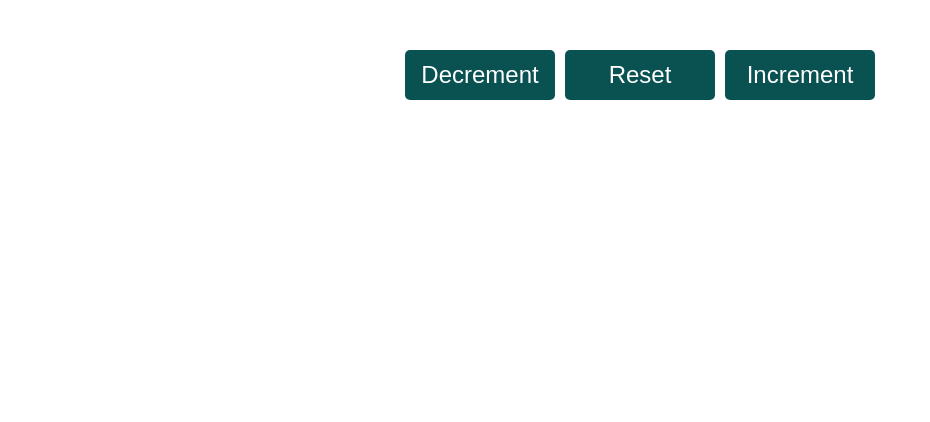
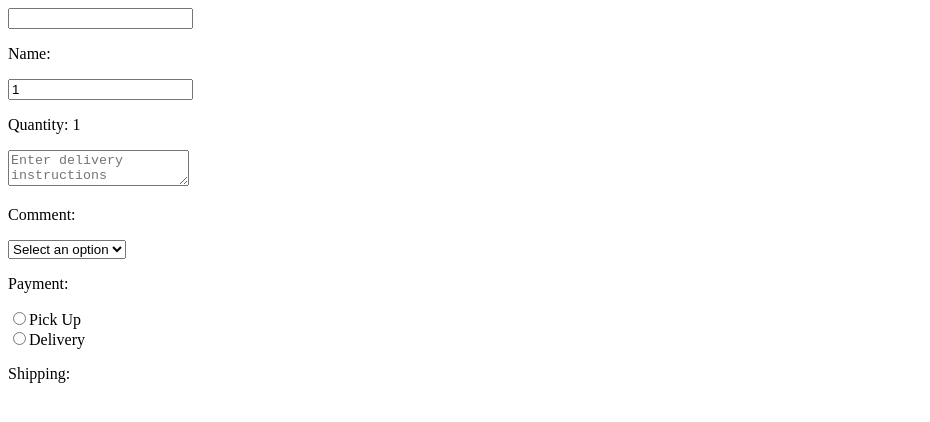
Before and after one commit to aimanroslii/react-fullTtrl, a React (Vite) app in the folder project-lib/: page / in a window 1280 px wide. Shown: the top 422 px of the page, without its empty margins (0-930 px from the left). Built offline with nearby package versions, Linux system fonts and the light colour scheme.

Commit message:
onChange event handle on React with simple task on creating customer form
Signed-off-by: Aiman Rosli <aimanrosli977@yahoo.com>

```diff
--- a/project-lib/src/App.jsx
+++ b/project-lib/src/App.jsx
@@ -6,6 +6,7 @@
 import MyComponent from './MyComponent.jsx'
 import Counter from './Counter.jsx'
 import './App.css'
+import SecComponent from './SecComponent.jsx'
 
 //HOW TO STYLE REACT COMPONENTS WITH CSS
 //1.EXTERNAL
@@ -54,10 +55,16 @@
   //             AND a setter function to update its value in the Virtual DOM.
   //             [name, setName]
 
+  //onChange = event handler used primarily with form elements
+  //           ex. <input>, <textarea>, <select>, <radio>
+  //           Triggers a function every time the value of the input changes
+
+
   return (
     <>
-      <Counter/>
-      {/* <MyComponent/>
+      <SecComponent/>
+      {/* <Counter/>
+      <MyComponent/>
       <Button/>
       {fruits.length > 0 ? <List items={fruits} category="Fruits"/> : null}
       {vegetables.length > 0 ? <List items={vegetables} category="Vegetables"/> : null}
--- /dev/null
+++ b/project-lib/src/SecComponent.jsx
@@ -0,0 +1,68 @@
+import React, { useState } from "react"
+
+
+function SecComponent(){
+
+    const [name, setName] = useState("");
+    const [quantity, setQuantity] = useState(1);
+    const [comment, setComment] = useState("");
+    const [payment, setPayment] = useState(""); //can set initial state
+    const [shipping, setShipping] = useState("");
+
+    function handleNameChange(event){
+        setName(event.target.value);
+    }
+
+    function handleQuantityChange(event){
+        setQuantity(event.target.value);
+    }
+
+    function handleCommentChange(event){
+        setComment(event.target.value);
+    }
+
+    function handlePaymentChange(event){
+        setPayment(event.target.value);
+    }
+
+    function handleShippingChange(event){
+        setShipping(event.target.value);
+    }
+
+    return(
+        <div>
+            <input value={name} onChange={handleNameChange}/>
+            <p>Name: {name}</p>
+
+            <input value={quantity} onChange={handleQuantityChange} type="number"/>
+            <p>Quantity: {quantity}</p>
+
+            <textarea value={comment} onChange={handleCommentChange}
+            placeholder="Enter delivery instructions"/>
+            <p>Comment: {comment}</p>
+            <select value={payment} onChange={handlePaymentChange}>
+                <option value="">Select an option</option>
+                <option value="Visa">Visa</option>
+                <option value="MasterCard">MasterCard</option>
+                <option value="GiftCard">GiftCard</option>
+            </select>
+            <p>Payment: {payment}</p>
+
+            <label>
+                <input type="radio" value="Pick Up"
+                 checked={shipping === "Pick Up"} onChange={handleShippingChange}/>
+                Pick Up
+            </label><br/>
+            <input type="radio" value="Delivery"
+                 checked={shipping === "Delivery"} onChange={handleShippingChange}/>
+            <label>
+                Delivery
+            </label>
+            <p>Shipping: {shipping}</p>
+
+        </div>
+    );
+
+
+}
+export default SecComponent
```
